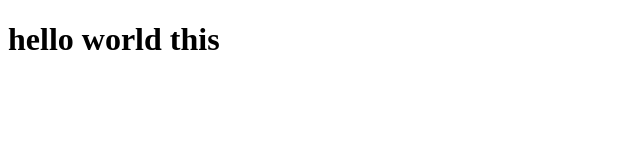
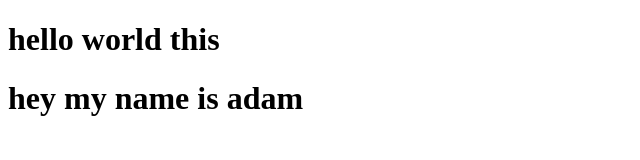
Before and after one commit to AdamCode1/Adam, a plain HTML site: page index.html in a window 1280 px wide. Shown: the whole page, without its empty margins (0-640 px from the left). Drawn offline with Linux system fonts and the light colour scheme.

Commit message:
Update index.html

```diff
--- a/index.html
+++ b/index.html
@@ -8,5 +8,6 @@
 </head>
 <body>
     <h1>hello world  this </h1>
+     <h1>hey my name is adam  </h1>
 </body>
 </html>
```
